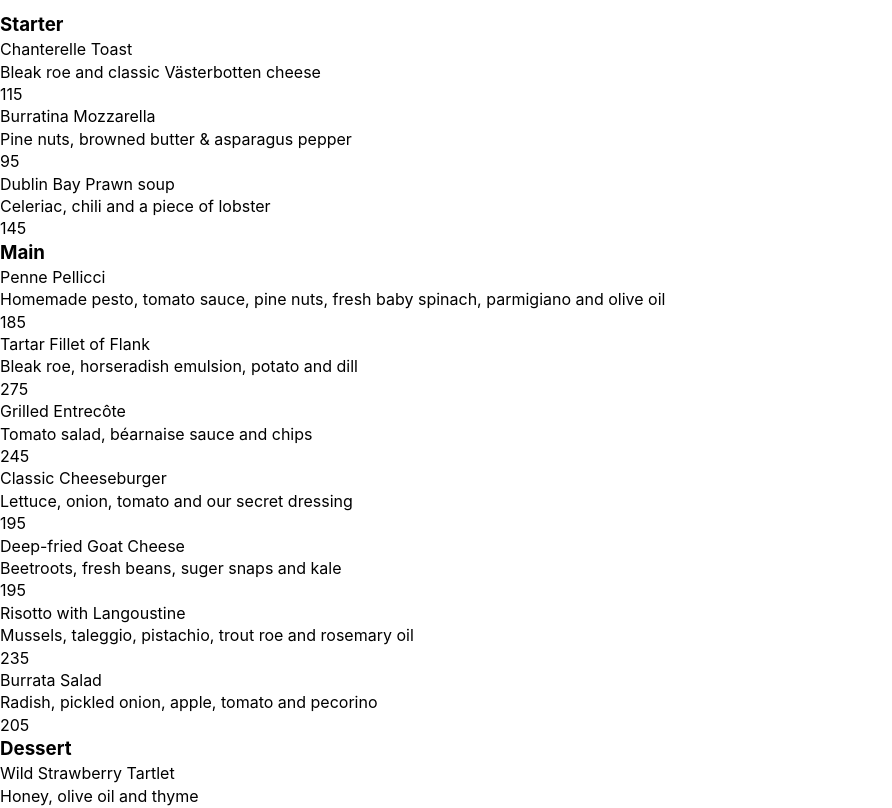
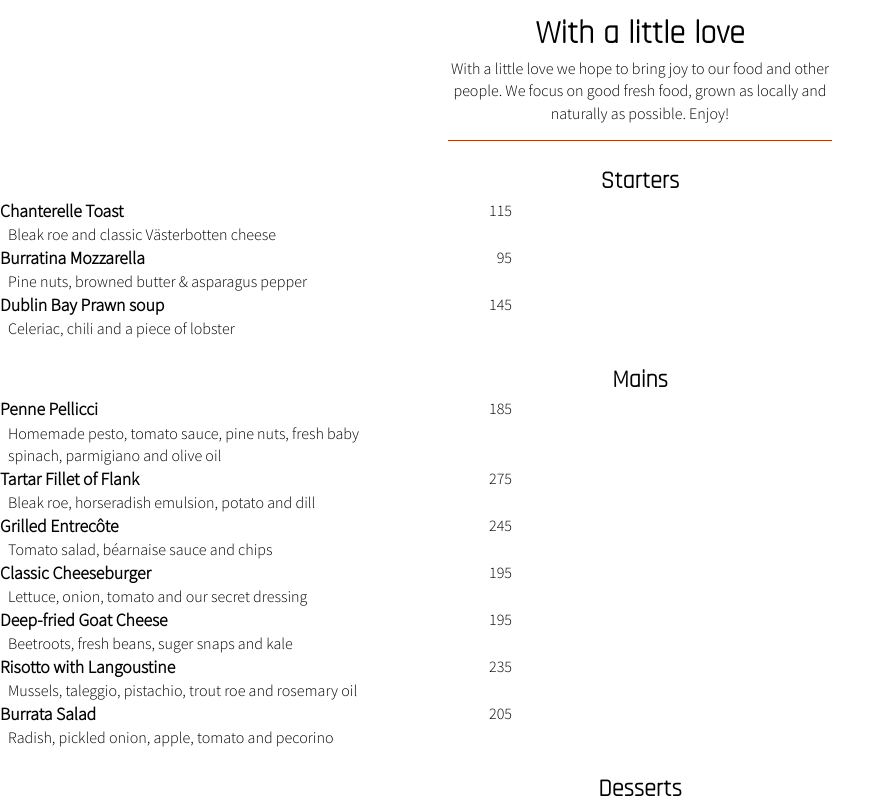
Before and after one commit to JuliaLahdo/malina-restaurant, a React (Create React App) app: page /Menu in a window 1280 px wide. Shown: the part 820-1628 px from the top of the page, without its empty margins (0-892 px from the left). Built offline with nearby package versions, Linux system fonts and the light colour scheme; the HTML template or start-up script is replaced by a standard one.

Commit message:
Add css for Menu
Menu items needs centering

```diff
--- a/src/Pages/Menu/Menu.css
+++ b/src/Pages/Menu/Menu.css
@@ -6,6 +6,39 @@
         background: url("../../Images/indexcarousel3.jpg") center / cover no-repeat;
         margin-bottom: 2em;
     }
+
+    .categoryHeader{
+        font-family: 'Rajdhani', sans-serif;
+        margin-top: 1em;
+        text-align: center;
+    }
+
+    .titlePriceContainer{
+        width: 40%;
+        display: flex;
+        justify-content: space-between;
+        /* justify-content: center; */
+    }
+
+    .itemTitle, .itemDescription, .itemPrice{
+        font-family: 'Source Sans Pro', sans-serif;
+    }
+
+    .itemTitle{
+        font-size: 1.1rem;
+    }
+
+    .itemDescription{
+        max-width: 30%;
+        margin-left: 0.5em;
+    }
+
+    .menuContainer{
+        /* display: flex; */
+        /* flex-direction: column; */
+        /* justify-content: space-between; */
+    }
+
 }
 
 /* Small devices (landscape phones, 576px and up) */
--- a/src/Pages/Menu/Menu.tsx
+++ b/src/Pages/Menu/Menu.tsx
@@ -2,6 +2,7 @@ import React from 'react';
 import MenuData from '../../Service/MenuData';
 import Header from '../../Components/Header/Header';
 import './Menu.css';
+import food from '../../Images/menufoodimage.jpg';
 
 export interface IMenuData {
     type: string;
@@ -22,44 +23,58 @@ class Menu extends React.Component {
         for (let i = 0; i < menu.menu.length; i++) {
             if(menu.menu[i].type === "starter") {
                 startersItemContainer.push((<div key={i}>
-                    <p className="itemTitle">{menu.menu[i].title}</p>
+                    <div className="titlePriceContainer">
+                        <h3 className="itemTitle">{menu.menu[i].title}</h3>
+                        <p className="itemPrice">{menu.menu[i].price}</p>
+                    </div>
                     <p className="itemDescription">{menu.menu[i].description}</p>
-                    <p className="itemPrice">{menu.menu[i].price}</p>
                 </div>));
             }
 
             if(menu.menu[i].type === "main") {
                 mainsItemContainer.push((<div key={i}>
-                    <p className="itemTitle">{menu.menu[i].title}</p>
+                    <div className="titlePriceContainer">
+                        <h3 className="itemTitle">{menu.menu[i].title}</h3>
+                        <p className="itemPrice">{menu.menu[i].price}</p>
+                    </div>
                     <p className="itemDescription">{menu.menu[i].description}</p>
-                    <p className="itemPrice">{menu.menu[i].price}</p>
                 </div>));
             }
 
             if(menu.menu[i].type === "dessert") {
                 dessertsItemContainer.push((<div key={i}>
-                    <p className="itemTitle">{menu.menu[i].title}</p>
+                    <div className="titlePriceContainer">
+                        <h3 className="itemTitle">{menu.menu[i].title}</h3>
+                        <p className="itemPrice">{menu.menu[i].price}</p>
+                    </div>
                     <p className="itemDescription">{menu.menu[i].description}</p>
-                    <p className="itemPrice">{menu.menu[i].price}</p>
                 </div>));
             }
         }
-
-        console.log(menu.menu);
 
         return (
             <div>
                 <Header images="menuImages" title="Our Menu" />
 
+                <div className="pageHeaderContainer">
+                    <h1 className="pageHeading">With a little love</h1>
+                </div>
+                <p className="pageDescription">With a little love we hope to bring joy to our food and other people. We focus on good fresh food, grown as locally and naturally as possible. Enjoy!</p>
 
-                <h3>Starter</h3>
-                {startersItemContainer}
+                <div className="menuContainer">
+                    <h2 className="categoryHeader">Starters</h2>
+                    {startersItemContainer}
 
-                <h3>Main</h3>
-                {mainsItemContainer}
+                    <h2 className="categoryHeader">Mains</h2>
+                    {mainsItemContainer}
 
-                <h3>Dessert</h3>
-                {dessertsItemContainer}
+                    <h2 className="categoryHeader">Desserts</h2>
+                    {dessertsItemContainer}
+                </div>
+
+                <div className="imageContainer">
+                    <img src={food} alt="Malina restaurant window" className="windowImage" />
+                </div>
             </div>
         )
     }
```
